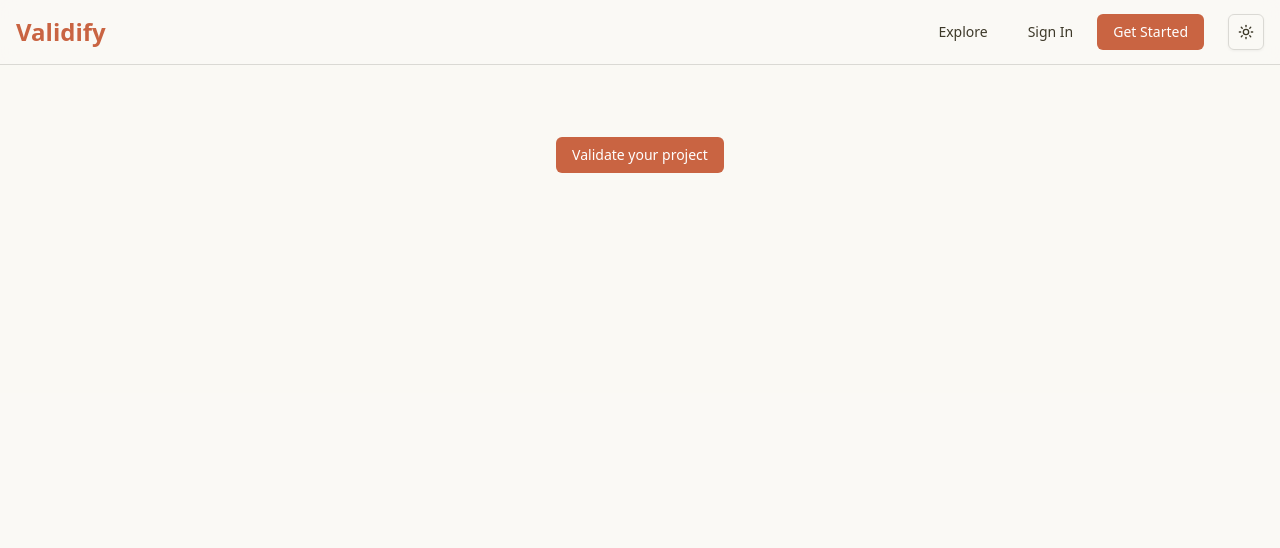
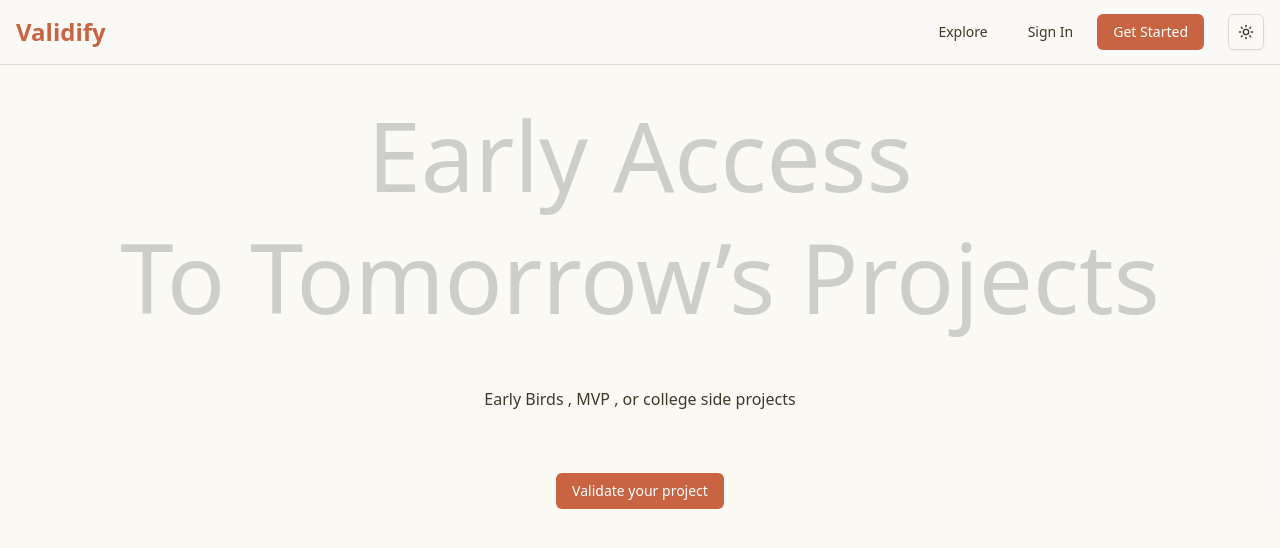
Before and after one commit to Easyvipin/validify, a Next.js app: page / in a window 1280 px wide. Shown: the top 548 px of the page. Built offline with nearby package versions, Linux system fonts and the light colour scheme; no server answers.

Commit message:
added react bit shiny component

```diff
--- a/app/(public)/page.tsx
+++ b/app/(public)/page.tsx
@@ -1,3 +1,4 @@
+import ShinyText from "@/components/ShinyText";
 import { isUserLoggedIn } from "../action";
 import AuthRedirectButton from "@/components/AuthRedirectButton";
 
@@ -5,6 +6,19 @@
   const isLoggedIn = await isUserLoggedIn();
   return (
     <div className="font-sans bg-background/95 grid grid-rows-[20px_1fr_20px] items-center justify-items-center  p-8 pb-20 gap-16 sm:p-20">
+      <ShinyText
+        text="Early Access"
+        disabled={false}
+        speed={3}
+        className="custom-class text-8xl"
+      />
+      <ShinyText
+        text="To Tomorrow’s Projects"
+        disabled={false}
+        speed={3}
+        className="custom-class text-8xl"
+      />
+      <h3>Early Birds , MVP , or college side projects</h3>
       <AuthRedirectButton
         isAuthenticated={isLoggedIn}
         label="Validate your project"
--- /dev/null
+++ b/components/ShinyText.css
@@ -0,0 +1,27 @@
+.shiny-text {
+  color: #b5b5b5a4; /* Adjust this color to change intensity/style */
+  background: linear-gradient(
+    120deg,
+    rgba(255, 255, 255, 0) 40%,
+    rgba(255, 255, 255, 0.8) 50%,
+    rgba(255, 255, 255, 0) 60%
+  );
+  background-size: 200% 100%;
+  -webkit-background-clip: text;
+  background-clip: text;
+  display: inline-block;
+  animation: shine 5s linear infinite;
+}
+
+@keyframes shine {
+  0% {
+    background-position: 100%;
+  }
+  100% {
+    background-position: -100%;
+  }
+}
+
+.shiny-text.disabled {
+  animation: none;
+}
--- /dev/null
+++ b/components/ShinyText.tsx
@@ -0,0 +1,20 @@
+import './ShinyText.css';
+
+interface ShinyTextProps {
+  text: string;
+  disabled?: boolean;
+  speed?: number;
+  className?: string;
+}
+
+const ShinyText: React.FC<ShinyTextProps> = ({ text, disabled = false, speed = 5, className = '' }) => {
+  const animationDuration = `${speed}s`;
+
+  return (
+    <div className={`shiny-text ${disabled ? 'disabled' : ''} ${className}`} style={{ animationDuration }}>
+      {text}
+    </div>
+  );
+};
+
+export default ShinyText;
```
